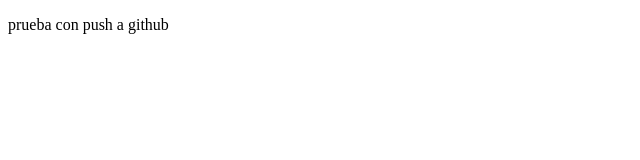
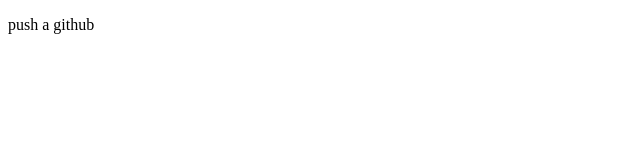
Before and after one commit to a2d2/proyectoDemoCursoPrework, a plain HTML site: page index.html in a window 1280 px wide. Shown: the full height of the page, 0-640 px from the left. Drawn offline with Linux system fonts and the light colour scheme.

Commit message:
first commit

```diff
--- a/index.html
+++ b/index.html
@@ -4,9 +4,9 @@
     <meta charset="UTF-8" />
     <meta http-equiv="X-UA-Compatible" content="IE=edge" />
     <meta name="viewport" content="width=device-width, initial-scale=1.0" />
-    <title>Hola</title>
+    <title>Hola Arturo</title>
   </head>
   <body>
-    <p>prueba con push a github</p>
+    <p>push a github</p>
   </body>
 </html>
```
